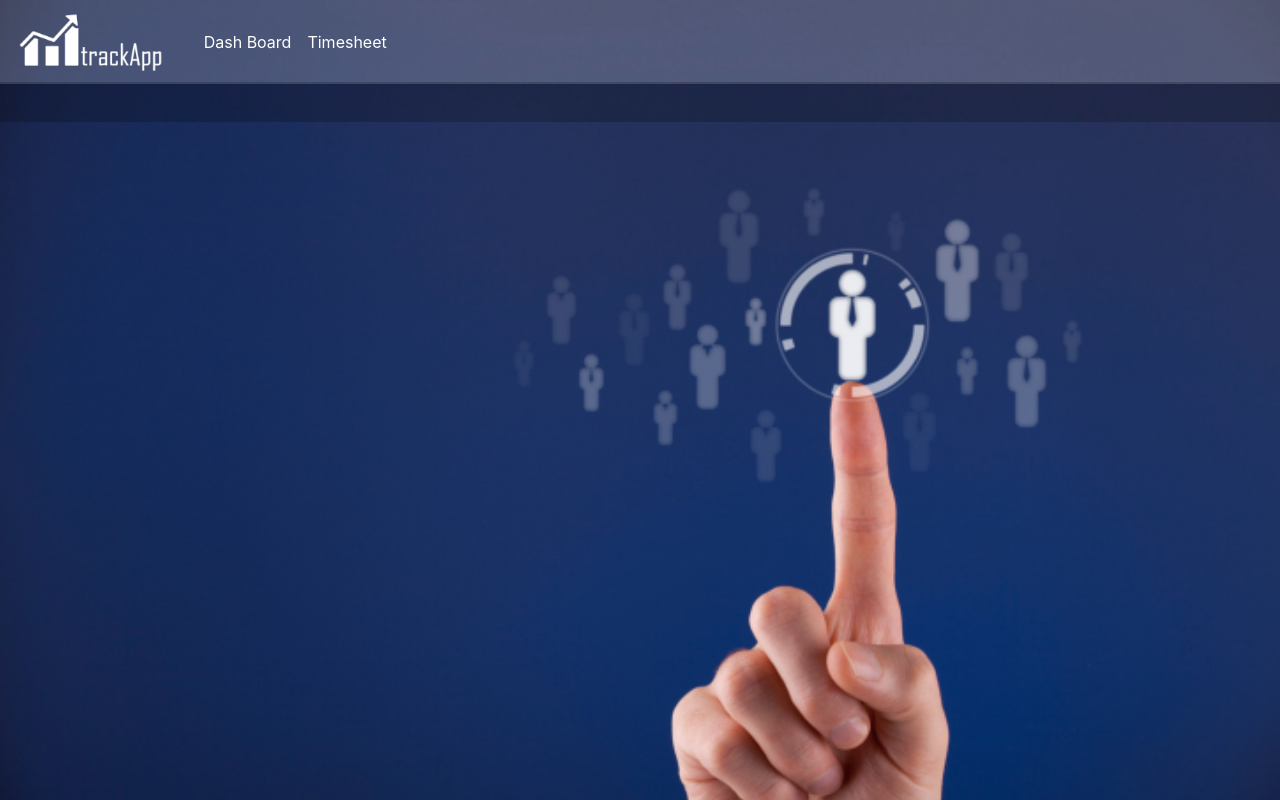
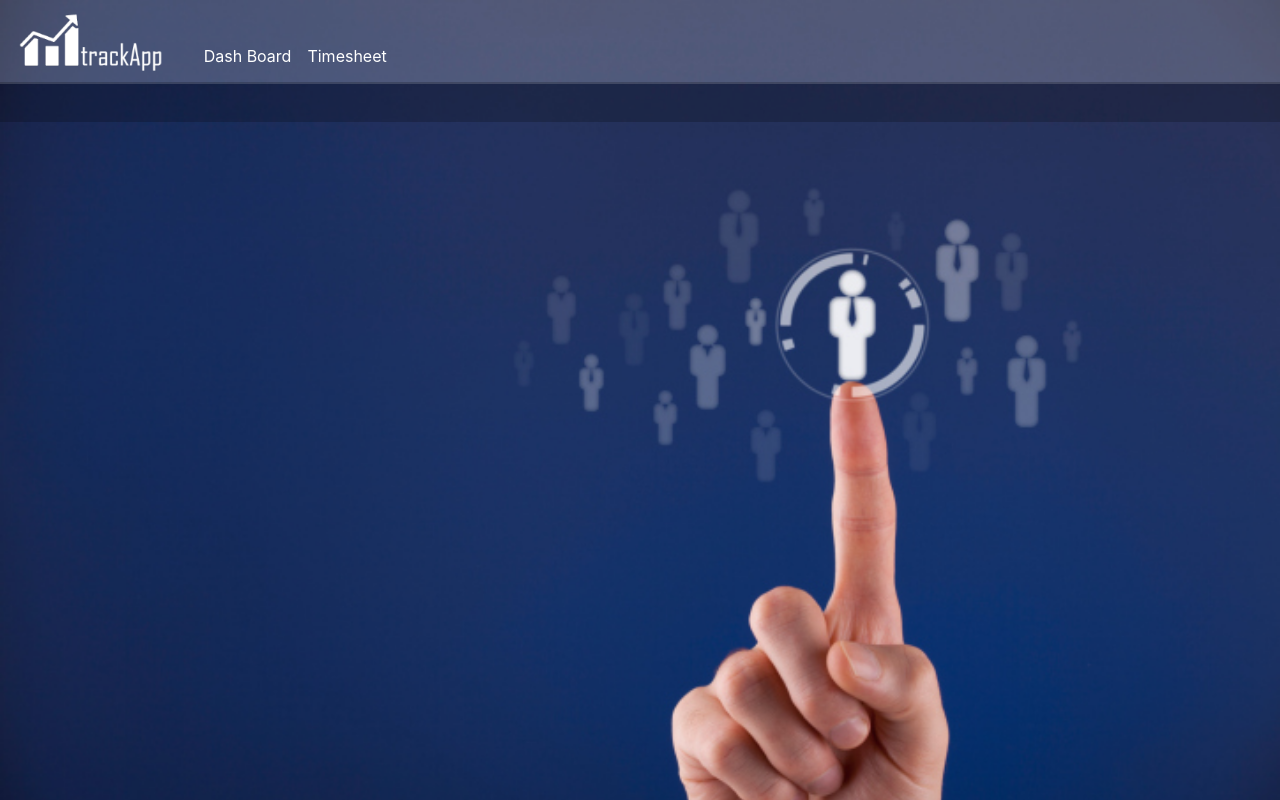
Before and after one commit to mohangular/MeanTrackApp, an Angular app: page / in a window 1280 px wide. Built offline with nearby package versions, Linux system fonts and the light colour scheme.

Commit message:
style update for Nav bar

```diff
--- a/src/styles.css
+++ b/src/styles.css
@@ -21,6 +21,9 @@ header{
 }
 .navbar .nav-link{
 	color:#fff
+}
+.navbar-nav{
+	margin-top: 27px
 }
 
 main{
```
